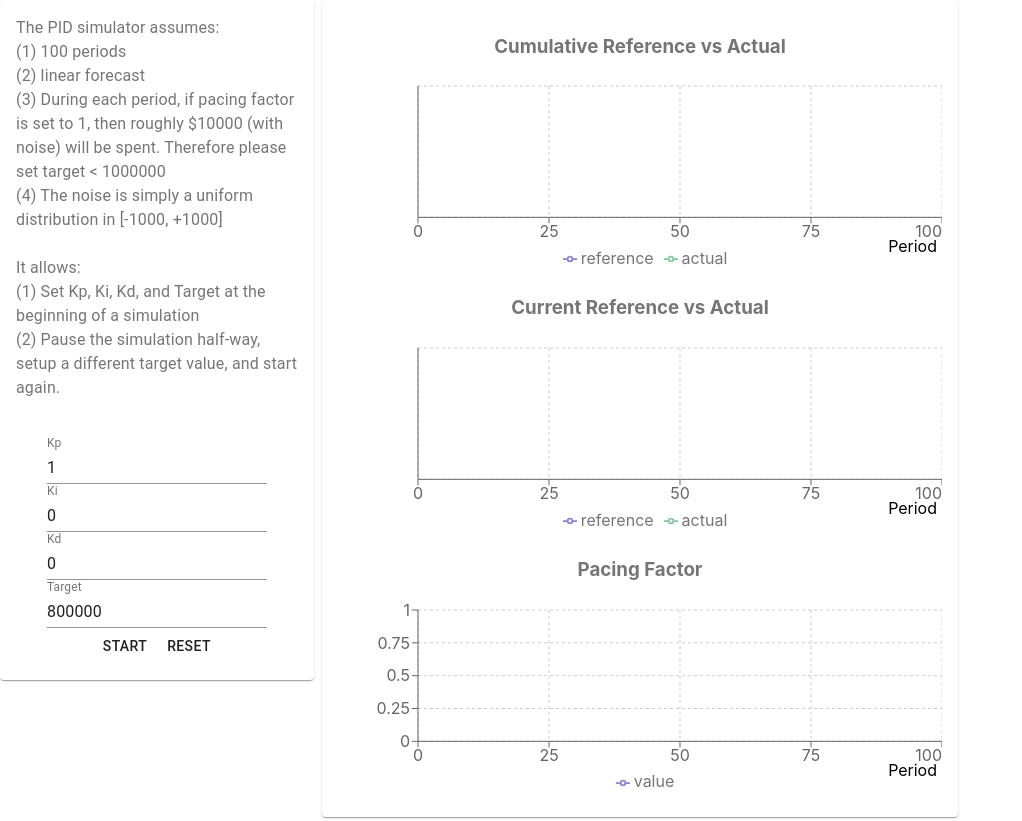
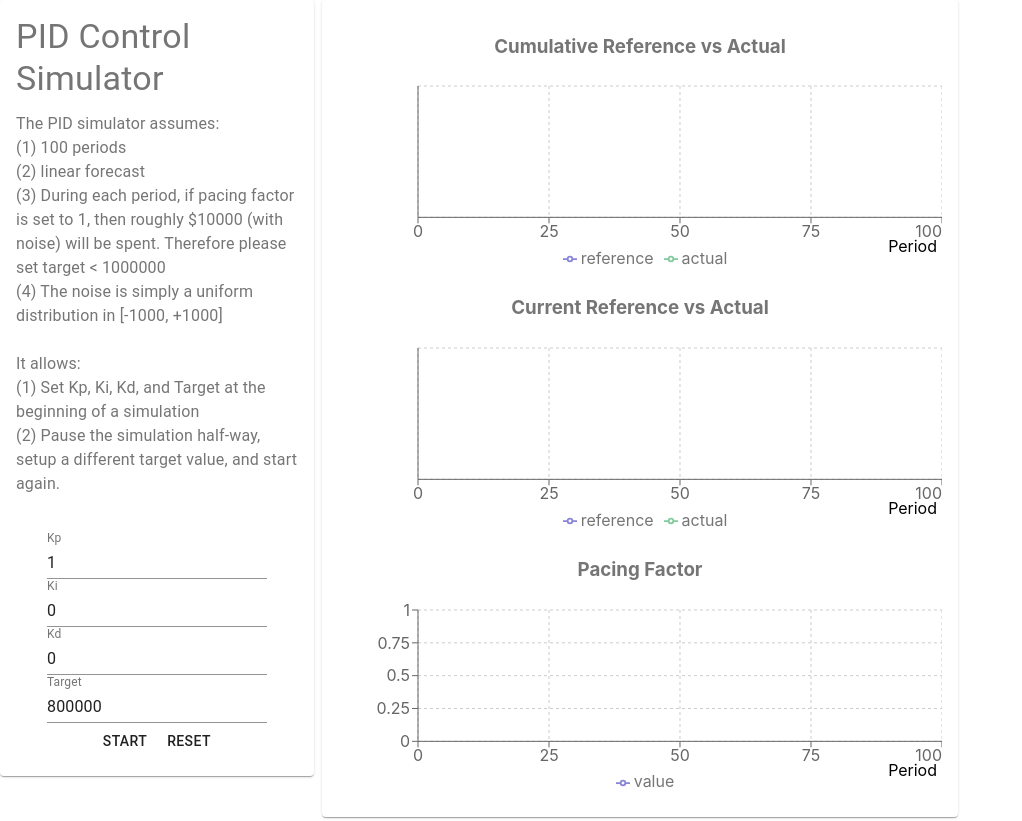
Before and after one commit to YikSanChan/pid-control-simulator, a React (Create React App) app: page / in a window 1280 px wide. Shown: the whole page, without its empty margins (0-1022 px from the left). Built offline with nearby package versions, Linux system fonts and the light colour scheme.

Commit message:
Add title to instruction section

```diff
--- a/src/App.tsx
+++ b/src/App.tsx
@@ -154,6 +154,9 @@ function App() {
       <Grid container spacing={1}>
         <Grid item xs={3}>
           <Paper className={classes.paper}>
+            <Typography variant="h4" gutterBottom className={classes.paperText}>
+              PID Control Simulator
+            </Typography>
             <Typography
               variant="body1"
               gutterBottom
```
